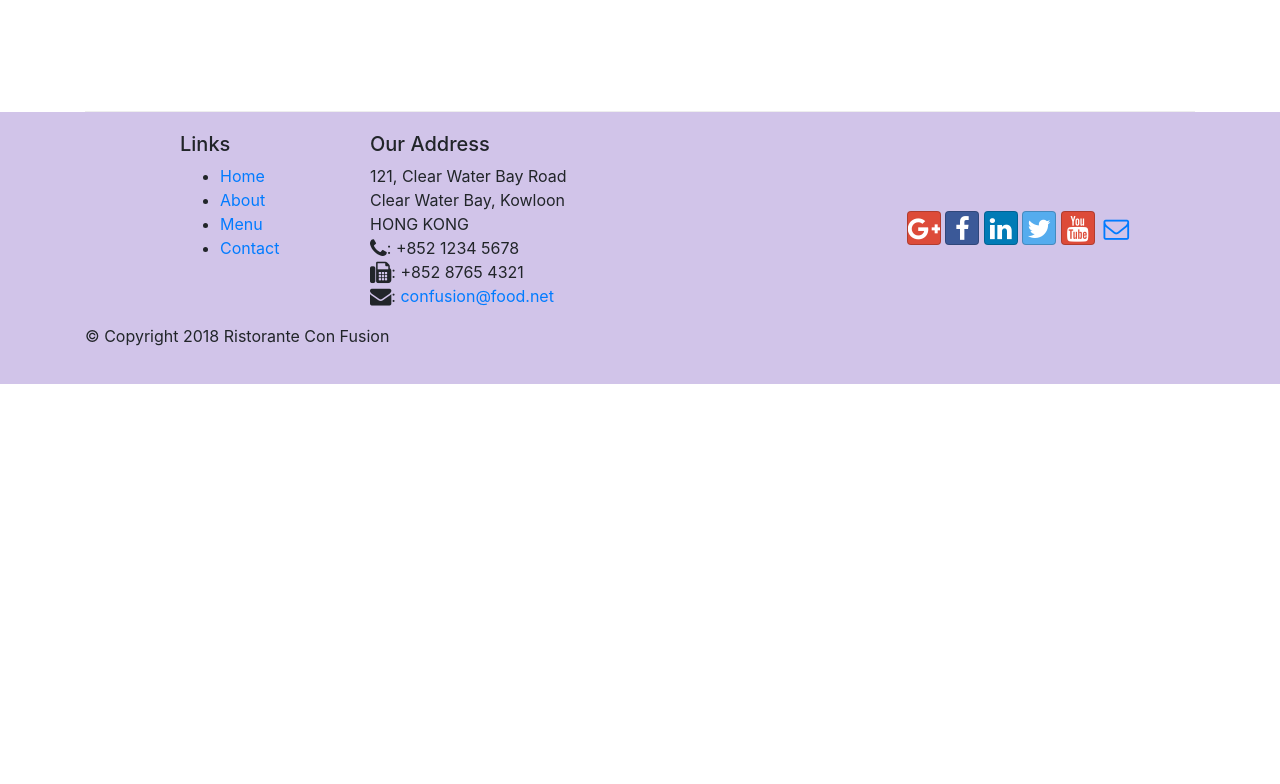
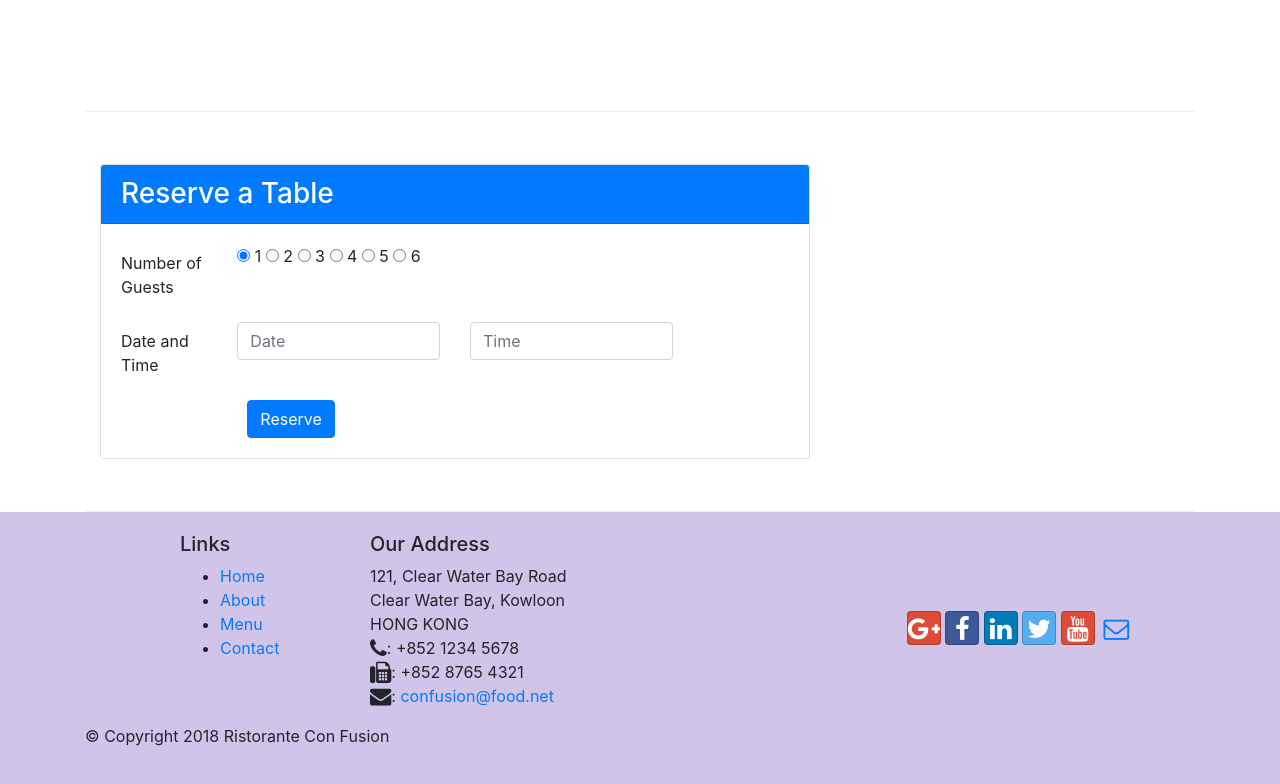
Before and after one commit to harshendrashah/conFusion, a website: page index.html in a window 1280 px wide. Shown: the part 1422-2206 px from the top of the page. Before the commit the page ends 1806 px from the top, so only its background shows below. Drawn offline with nearby package versions, Linux system fonts and the light colour scheme.

Commit message:
Assignment2 task1

```diff
--- a/index.html
+++ b/index.html
@@ -89,8 +89,49 @@
                         <p>Award winning three-star Michelin chef with wide International experience having worked closely with whos-who in the culinary world, he specializes in creating mouthwatering Indo-Italian fusion experiences. </p>
                     </div>
                 </div>
-                </div>
+            </div>
         </div>
+
+        <div class="row row-content align-items-center">
+            <div class="col-12 col-sm-8">
+                    <div class="card">
+                            <h3 class="card-header bg-primary text-white">Reserve a Table</h3>
+                            <div class="card-body">
+                                    <form>
+                                        <div class="form-group row">
+                                            <label for="numguests" class="col-md-2 col-form-label">Number of Guests</label>
+                                            <div class="col-md-10">
+                                                    <input type="radio" name="numguests" value="one" checked> 1
+                                                    <input type="radio" name="numguests" value="two"> 2
+                                                    <input type="radio" name="numguests" value="three"> 3
+                                                    <input type="radio" name="numguests" value="four"> 4
+                                                    <input type="radio" name="numguests" value="five"> 5
+                                                    <input type="radio" name="numguests" value="six"> 6
+                                            </div>
+                                        </div>
+                                        <div class="form-group row">
+                                            <label for="dateandtime" class="col-md-2 col-form-label">Date and Time</label>
+                                            <div class="col-10 col-sm-4">
+                                                    <input type="text" class="form-control" id="date" name="date"
+                                                        placeholder="Date">
+                                            </div>
+                                            <div class="col-10 col-sm-4">
+                                                <input type="text" class="form-control" id="time" name="time"
+                                                    placeholder="Time">
+                                            </div>
+                                        </div>
+                                        <div class="form-group-row">
+                                            <div class="offset-md-2 col-md-10">
+                                                <button type="submit" class="btn btn-primary">Reserve</button>
+                                            </div>
+                                        </div>
+                                    </form>
+
+                            </div>
+                        </div>
+            </div>
+        </div>
+
     </div>
 
     <footer class="footer">
```
Also changed, not shown: aboutus.html (+2 -1 lines).
